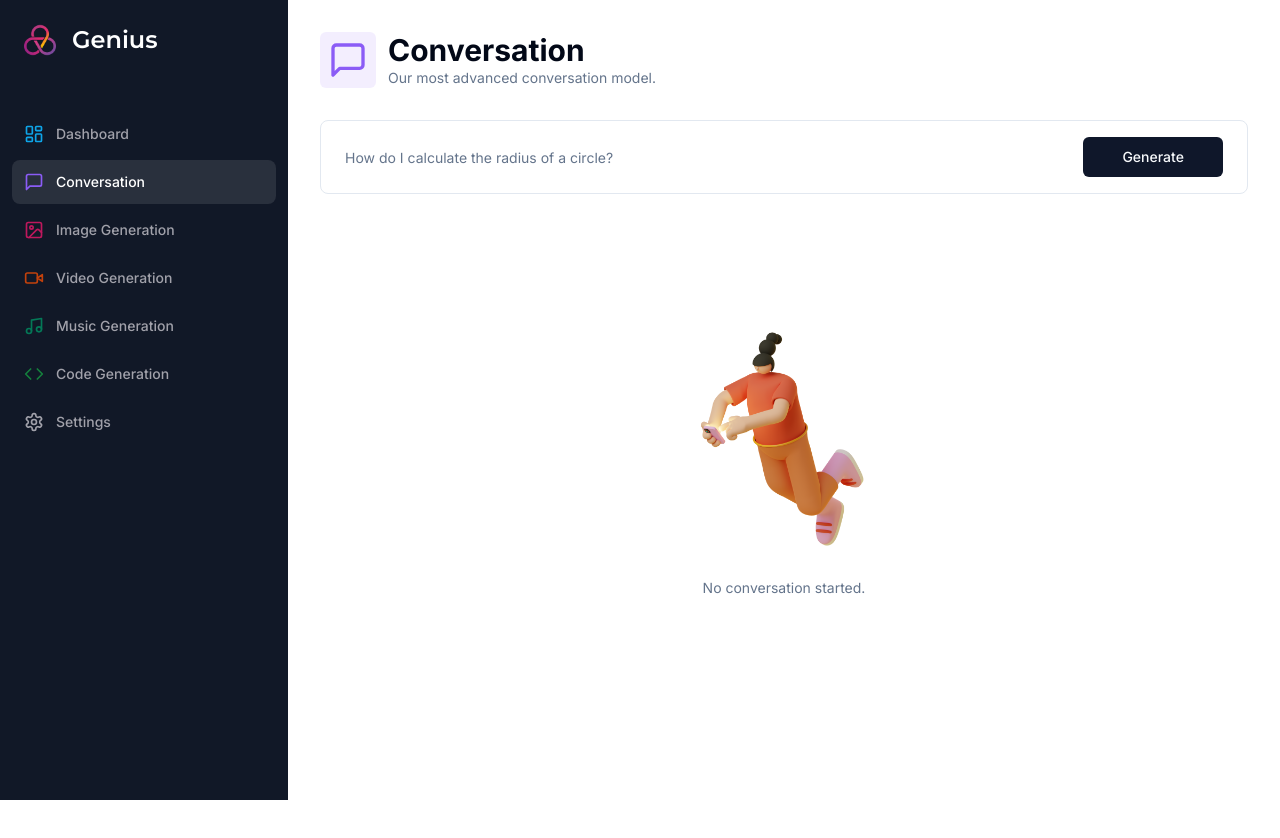
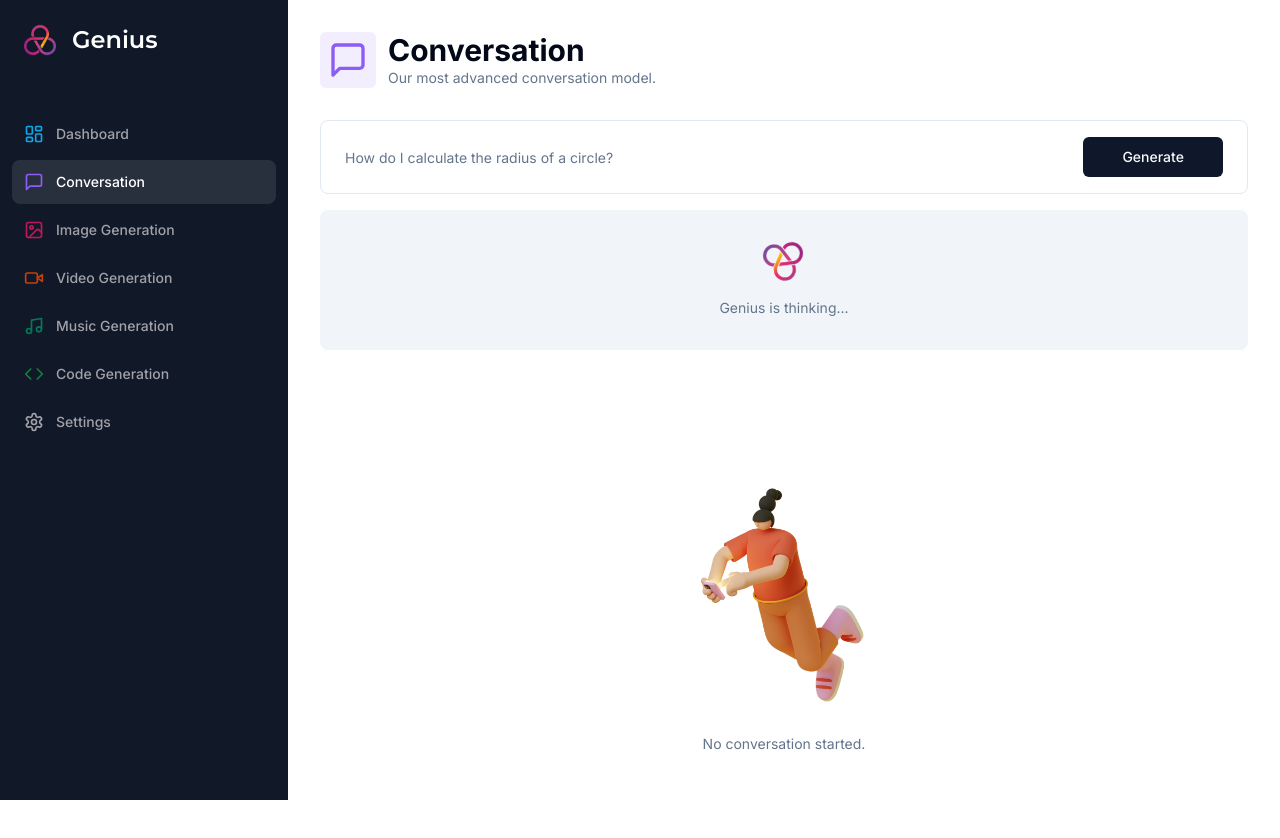
Before and after one commit to ShamsadAlam/AI-SAAS-Platforms, a Next.js app: page /conversation in a window 1280 px wide. Shown: the top 838 px of the page. Before the commit the page ends 800 px from the top, so only its background shows below. Built offline with nearby package versions, Linux system fonts and the light colour scheme.

Commit message:
conversation page modification

```diff
--- a/app/(dashboard)/(routes)/conversation/page.tsx
+++ b/app/(dashboard)/(routes)/conversation/page.tsx
@@ -93,7 +93,7 @@ const ConversationPage = () => {
           </Form>
         </div>
         <div className="space-y-4 mt-4">
-          {isLoading && (
+          {true && (
             <div className="p-8 rounded-lg w-full flex items-center justify-center bg-muted">
               <Loader />
             </div>
```
